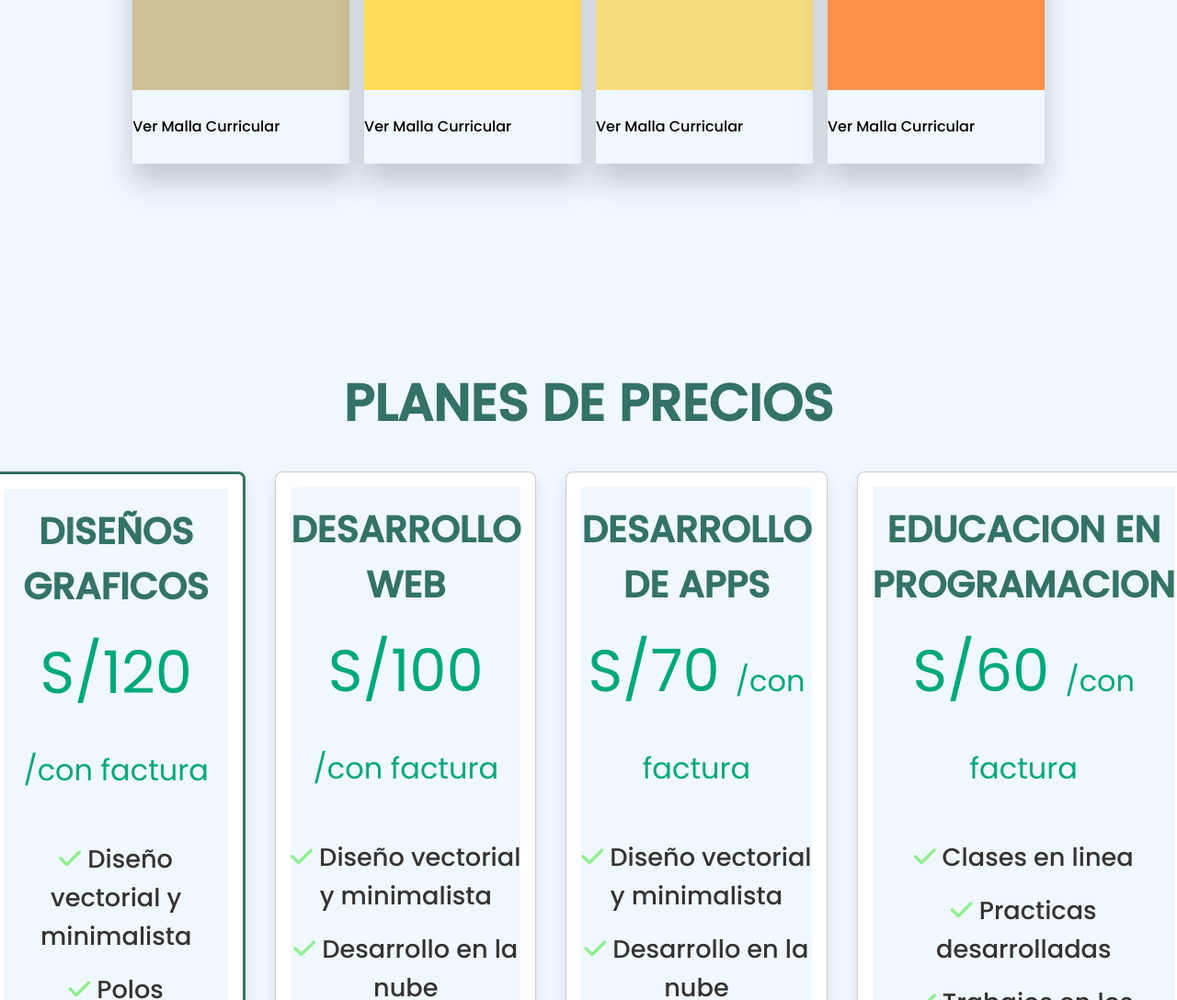
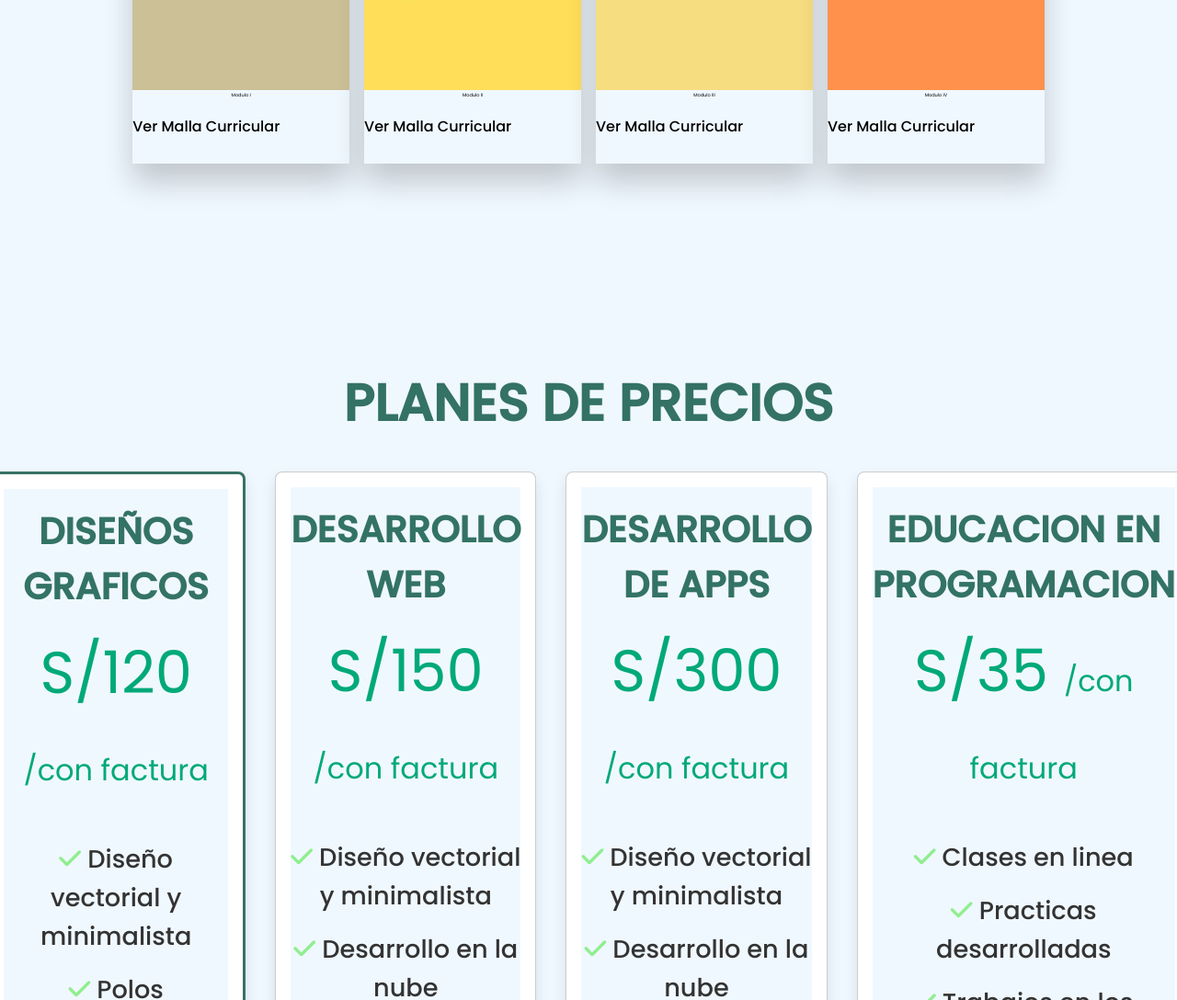
Before and after one commit to arca3104/Pagina_PRINT_CODITO, a plain HTML site: page pagina-web/index.html in a window 1280 px wide. Shown: the part 6019-7107 px from the top of the page at 92% size. Drawn offline with Linux system fonts and the light colour scheme.

Commit message:
Cambios
cards y precios

```diff
--- a/pagina-web/css/style.css
+++ b/pagina-web/css/style.css
@@ -349,7 +349,7 @@ header label{
     transition: all 600ms;
 }
 
-.body-card .container-slider .box > img{
+.body-card .container-slider .box a > img{
     width: 200%;
     height: calc(100% - 10vh);
     object-fit: cover;
@@ -368,7 +368,7 @@ header label{
     flex: 50%;
 }
 
-.body-card .container-slider .box > img:hover{
+.body-card .container-slider .box a > img:hover{
     width: 100%;
     height: 100%;
 }
--- a/pagina-web/index.html
+++ b/pagina-web/index.html
@@ -183,31 +183,31 @@
     </section>
 
     <section class="opiniones" id="cursos">
-        <h1 class="heading"> CURSOS </h1>
+        <h1 class="heading"> MODULOS </h1>
         <div class="body-card">
             <div class="container-slider">
 
                 <div class="box">
-                    <img src="access/img-cursos/1.jpg" alt="">
-                    <span></span>
+                    <a href=""><img src="access/img-cursos/1.jpg" alt=""></a>
+                    <span>Modulo I</span>
                     <a href="#">Ver Malla Curricular</a>
                 </div>
 
                 <div class="box">
-                    <img src="access/img-cursos/2.jpg" alt="">
-                    <span></span>
+                    <a href=""><img src="access/img-cursos/2.jpg" alt=""></a>
+                    <span>Modulo II</span>
                     <a href="#">Ver Malla Curricular</a>
                 </div>
 
                 <div class="box">
-                    <img src="access/img-cursos/3.jpg" alt="">
-                    <span></span>
+                    <a href=""><img src="access/img-cursos/3.jpg" alt=""></a>
+                    <span>Modulo III</span>
                     <a href="#">Ver Malla Curricular</a>
                 </div>
 
                 <div class="box">
-                    <img src="access/img-cursos/4.jpg" alt="">
-                    <span></span>
+                    <a href=""><img src="access/img-cursos/4.jpg" alt=""></a>
+                    <span>Modulo IV</span>
                     <a href="#">Ver Malla Curricular</a>
                 </div>
             </div>
@@ -231,7 +231,7 @@
 
             <div class="caja">
                 <h3 class="titulo">DESARROLLO WEB</h3>
-                <div class="tipos">S/100 <span>/con factura</span></div>
+                <div class="tipos">S/150 <span>/con factura</span></div>
                 <ul>
                     <li><i class="fa-solid fa-check"></i> Diseño vectorial y minimalista</li>
                     <li><i class="fa-solid fa-check"></i> Desarrollo en la nube</li>
@@ -242,7 +242,7 @@
 
             <div class="caja">
                 <h3 class="titulo">DESARROLLO DE APPS</h3>
-                <div class="tipos">S/70 <span>/con factura</span></div>
+                <div class="tipos">S/300 <span>/con factura</span></div>
                 <ul>
                     <li><i class="fa-solid fa-check"></i> Diseño vectorial y minimalista </li>
                     <li><i class="fa-solid fa-check"></i> Desarrollo en la nube</li>
@@ -253,7 +253,7 @@
 
             <div class="caja">
                 <h3 class="titulo">EDUCACION EN PROGRAMACION</h3>
-                <div class="tipos">S/60 <span>/con factura</span></div>
+                <div class="tipos">S/35 <span>/con factura</span></div>
                 <ul>
                     <li><i class="fa-solid fa-check"></i> Clases en linea </li>
                     <li><i class="fa-solid fa-check"></i> Practicas desarrolladas </li>
```
